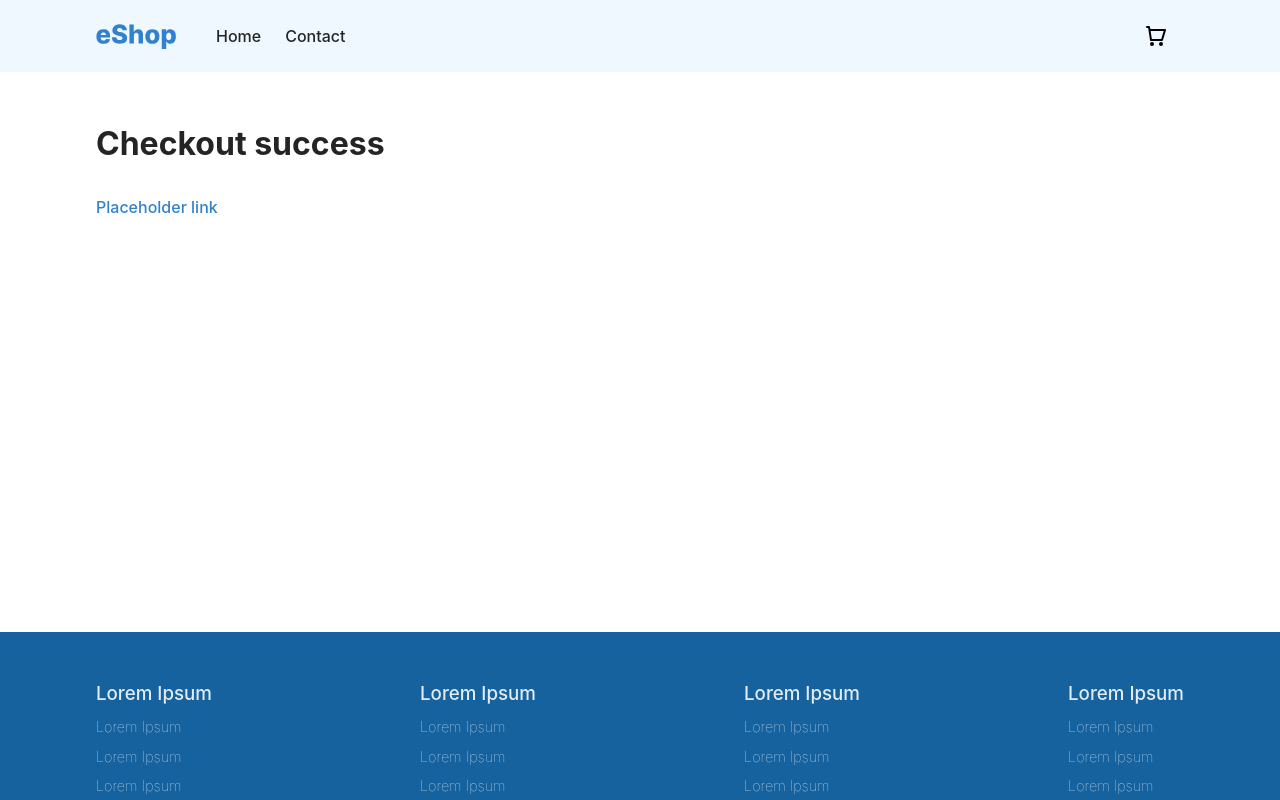
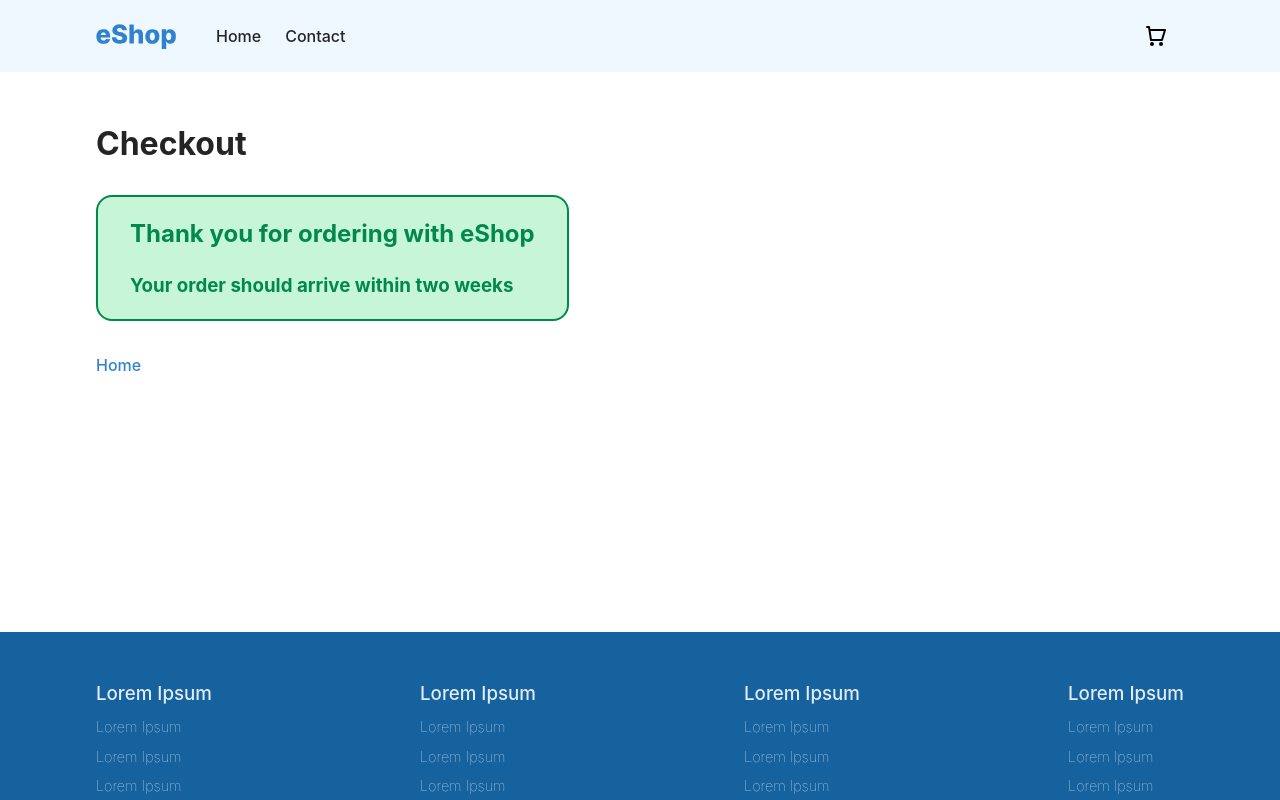
Before and after one commit to baresi687/js-frameworks-ca, a React (Vite) app: page /cart/checkout-success in a window 1280 px wide. Shown: the top 800 px of the page. Built offline with nearby package versions, Linux system fonts and the light colour scheme.

Commit message:
Adds checkout functionality and Checkout success component. Improves 'route not found' element in App.jsx

```diff
--- a/src/App.jsx
+++ b/src/App.jsx
@@ -1,4 +1,4 @@
-import { Route, Routes } from 'react-router-dom';
+import { Link, Route, Routes } from 'react-router-dom';
 import Layout from './components/layout/Layout.jsx';
 import Home from './components/pages/Home.jsx';
 import Contact from './components/pages/Contact.jsx';
@@ -24,7 +24,17 @@ function App() {
           <Route path={'/contact'} element={<Contact />}></Route>
           <Route path={'/cart'} element={<Cart />}></Route>
           <Route path={'/cart/checkout-success'} element={<CheckoutSuccess />}></Route>
-          <Route path={'*'} element={<div className={'container'}>Page not found</div>}></Route>
+          <Route
+            path={'*'}
+            element={
+              <section>
+                <div style={{ height: '50vh' }} className={'container'}>
+                  <h1>404 Page not found</h1>
+                  <Link to={'/'}>Home</Link>
+                </div>
+              </section>
+            }
+          ></Route>
         </Route>
       </Routes>
     </CartContext.Provider>
--- a/src/components/pages/Cart.jsx
+++ b/src/components/pages/Cart.jsx
@@ -1,4 +1,4 @@
-import { Link } from 'react-router-dom';
+import { Link, useNavigate } from 'react-router-dom';
 import { useContext } from 'react';
 import { CartContext } from '../../context/CartContext.js';
 import styles from './Cart.module.scss';
@@ -11,6 +11,12 @@ function Cart() {
     total += product.discountedPrice * product.quantity;
     return total;
   }, 0);
+  const navigate = useNavigate();
+
+  function handleCheckout() {
+    dispatch({ type: 'CLEAR_CART' });
+    navigate('/cart/checkout-success', { replace: true });
+  }
 
   return (
     <section>
@@ -73,7 +79,7 @@ function Cart() {
               <strong>
                 Total: <span className={'sum'}>${totalSum.toFixed(2)}</span>
               </strong>
-              <Button>Checkout</Button>
+              <Button onClick={handleCheckout}>Checkout</Button>
             </div>
           ) : null}
         </div>
--- a/src/components/pages/CheckoutSuccess.jsx
+++ b/src/components/pages/CheckoutSuccess.jsx
@@ -1,11 +1,18 @@
 import { Link } from 'react-router-dom';
+import styles from './CheckoutSuccess.module.scss';
 
 function CheckoutSuccess() {
   return (
     <section>
       <div className={'container'}>
-        <h1>Checkout success</h1>
-        <Link to={'/cart'}>Placeholder link</Link>
+        <h1>Checkout</h1>
+        <div className={styles.checkout}>
+          <div className={'checkout-success-message'}>
+            <h2>Thank you for ordering with eShop</h2>
+            <h3>Your order should arrive within two weeks </h3>
+          </div>
+          <Link to={'/'}>Home</Link>
+        </div>
       </div>
     </section>
   );
--- /dev/null
+++ b/src/components/pages/CheckoutSuccess.module.scss
@@ -0,0 +1,13 @@
+.checkout {
+  :global {
+    .checkout-success-message {
+      padding: 0 2rem;
+      background-color: #c6f6d5;
+      color: #00894a;
+      border: 2px solid #00894a;
+      border-radius: 1rem;
+      margin-bottom: 2rem;
+      max-width: fit-content;
+    }
+  }
+}
```
